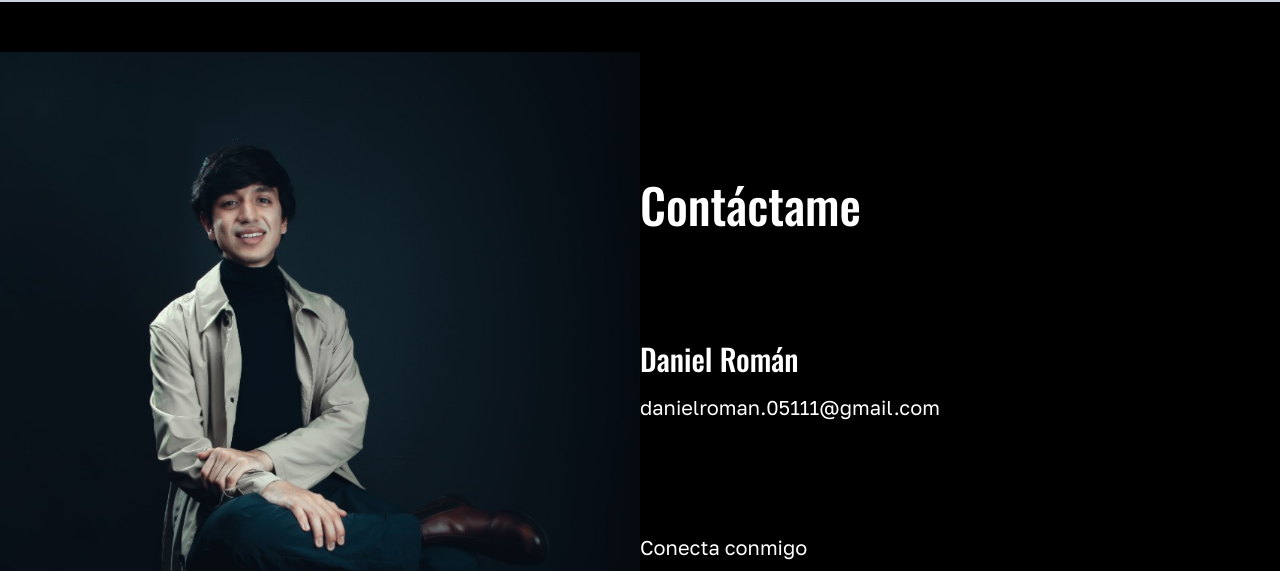
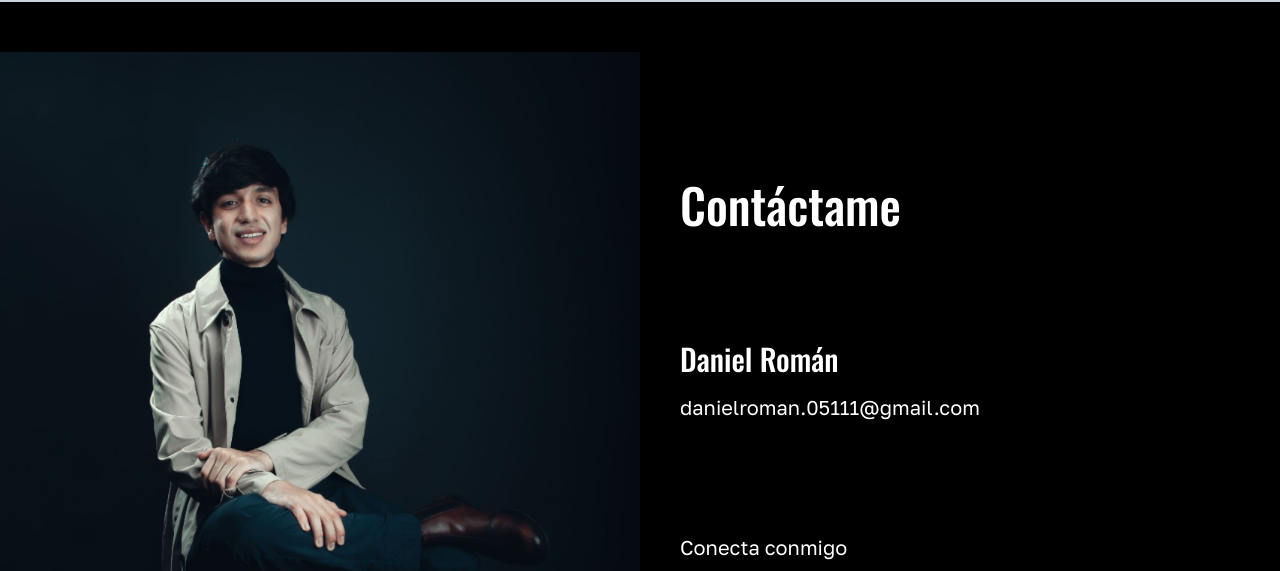
Before and after one commit to DanielRoman11/Portafolio, a website: page views/perfil.html in a window 1280 px wide. Shown: the part 2486-3057 px from the top of the page. Drawn offline with nearby package versions, Linux system fonts and the light colour scheme.

Commit message:
padding footer

```diff
--- a/views/perfil.html
+++ b/views/perfil.html
@@ -153,7 +153,7 @@
       <div class="flex justify-center items-center">
         <div class="imagen-perfil-1"></div>
       </div>
-      <div class="flex flex-col w-6/12 text-white texto text-xl space-y-4">
+      <div class="flex flex-col w-6/12 text-white texto text-xl space-y-4 px-10">
         <h3 class="text-5xl titulo pb-24">Contáctame</h3>
         <p class="text-3xl titulo">Daniel Román</p>
         <p class="pb-24">danielroman.05111@gmail.com</p>
```
Also changed, not shown: public/css/app.css.
